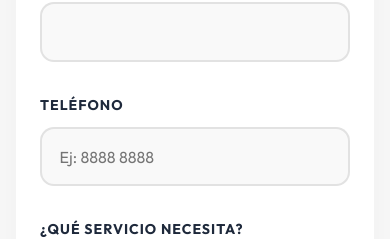
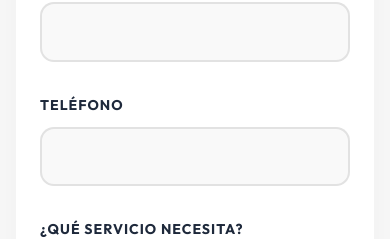
Before and after one commit to R1ve3raaTech/MudaFletesRivera, a React (Vite) app: page / in a window 390 px wide. Shown: the part 8900-9139 px from the top of the page. Built offline with nearby package versions, Linux system fonts and the light colour scheme.

Commit message:
Remove phone input placeholder as requested

```diff
--- a/src/components/Contact/Contact.jsx
+++ b/src/components/Contact/Contact.jsx
@@ -211,7 +211,6 @@ const ContactForm = () => {
                 <label htmlFor="phone">Teléfono</label>
                 <input
                     id="phone" name="phone" type="tel" required
-                    placeholder="Ej: 8888 8888"
                     value={formData.phone}
                     onChange={handlePhoneChange}
                     inputMode="numeric"
```
